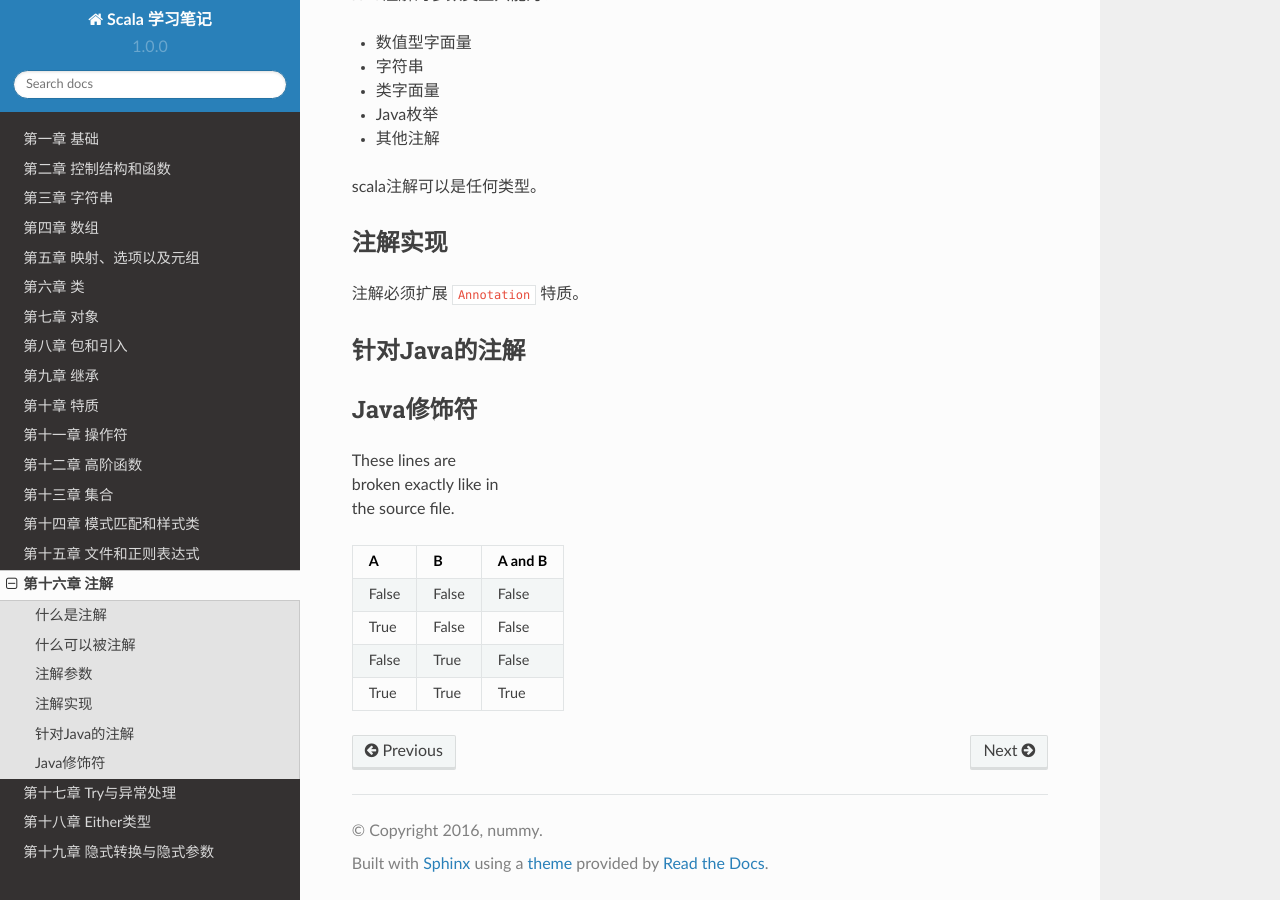
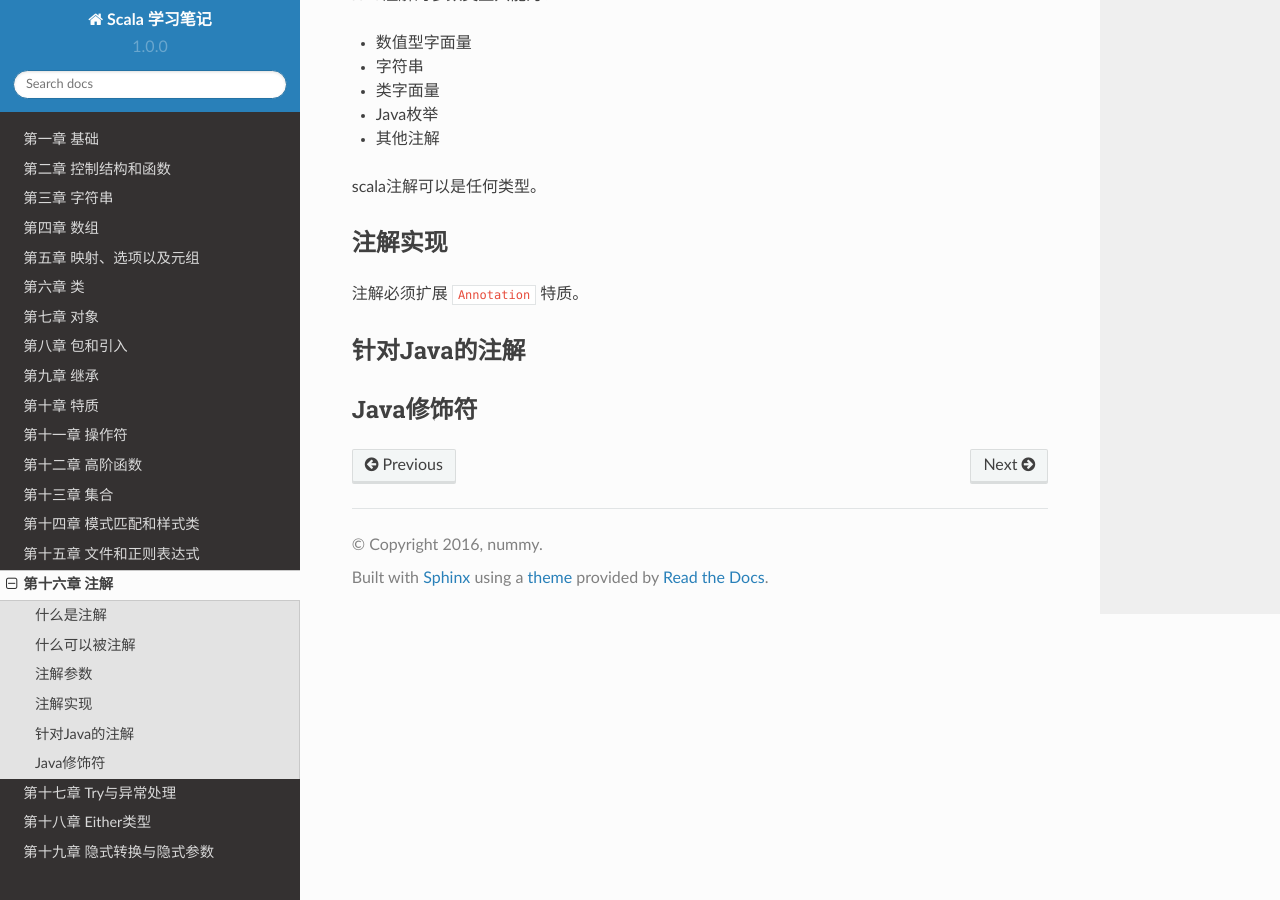
Before and after one commit to nummy/learning-scala, a Sphinx documentation site: the page built from source/chapter/chapter16.rst, in a window 1280 px wide and 900 px high, scrolled down 1457 px. Built offline with Sphinx 7.4.7 and the Read the Docs theme 2.0.0, drawn with Linux system fonts in a browser that asks for light colours.

Commit message:
resolve #3

```diff
--- a/source/chapter/chapter16.rst
+++ b/source/chapter/chapter16.rst
@@ -101,17 +101,3 @@ scala注解可以是任何类型。
 ----------
 Java修饰符
 ----------
-
-
-| These lines are
-| broken exactly like in
-| the source file.
-
-=====  =====  =======
-A      B      A and B
-=====  =====  =======
-False  False  False
-True   False  False
-False  True   False
-True   True   True
-=====  =====  =======
```
